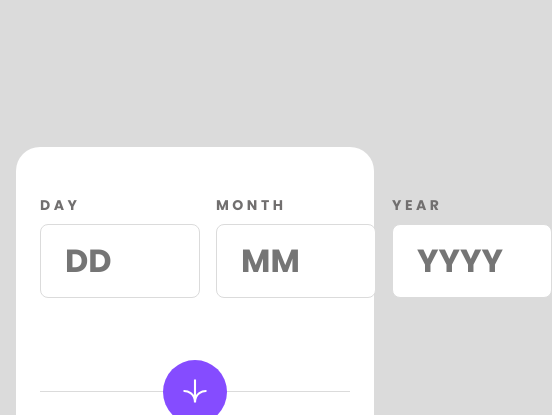
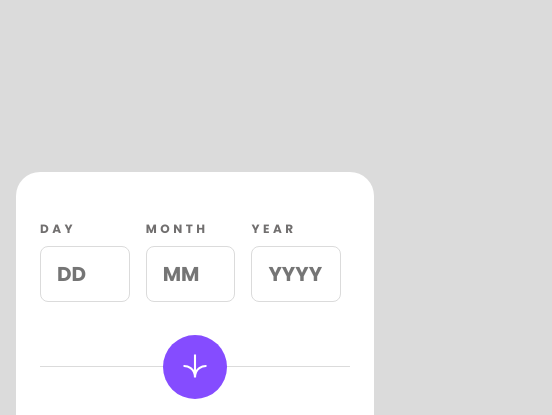
Before and after one commit to jmmarketing/age-calculator-FEM, a website built with Parcel: page index.html in a window 390 px wide. Shown: the top 415 px of the page, 552 px wide, since content can reach past the window. Built offline with nearby package versions, Linux system fonts and the light colour scheme.

Commit message:
realized my error message handling is causing spacing issues with responsiveness. Might need to look into creating the error message with javascript and dynamically appending it to DOM.

```diff
--- a/sass/base/_typography.scss
+++ b/sass/base/_typography.scss
@@ -28,4 +28,8 @@ body {
   &:has(~ input.invalid) {
     color: $color-error-red;
   }
+
+  @include respond(mobile) {
+    font-size: 1.2rem;
+  }
 }
--- a/sass/base/_utilities.scss
+++ b/sass/base/_utilities.scss
@@ -2,4 +2,6 @@
   color: $color-error-red;
   font-weight: 400;
   opacity: 0;
+  // transform: scale(0);
+  display: none;
 }
--- a/sass/components/_calculator.scss
+++ b/sass/components/_calculator.scss
@@ -27,7 +27,7 @@
     display: flex;
     flex-direction: column;
     gap: 8px;
-    max-width: 160px;
+    max-width: clamp(88px, 23vw, 160px);
 
     flex: 1 1 30%;
   }
@@ -38,7 +38,7 @@
     border-radius: 8px;
     border: 1px solid $color-light-grey;
 
-    font-size: 3.2rem;
+    font-size: clamp(2rem, 5vw, 3.2rem);
     font-family: "Poppins", sans-serif;
     font-weight: 700;
     color: $color-off-black;
@@ -53,11 +53,16 @@
       transition: all 0.3s;
     }
 
+    @include respond(mobile) {
+      padding: 12px 16px;
+    }
+
     &.invalid {
       border: 1px solid $color-error-red;
       + .error-message {
         opacity: 1;
-        transition: all 0.3s;
+        // transform: scale(1);
+        transition: all 0.5s;
       }
     }
   }
```
Also changed, not shown: sass/main.css, 3 other files.
